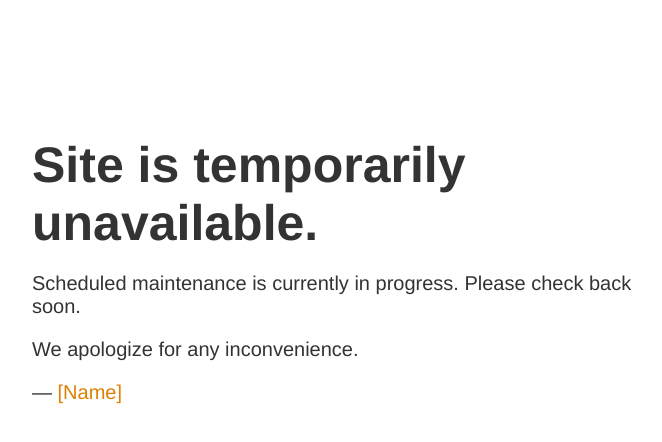
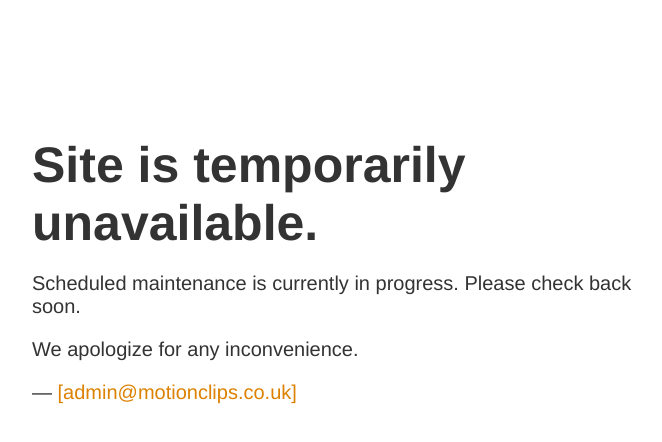
Before and after one commit to tonygkent/herestofred, a plain HTML site: page index.html in a window 1280 px wide. Shown: the whole page, without its empty margins (283-945 px from the left). Drawn offline with Linux system fonts and the light colour scheme.

Commit message:
Update index.html

```diff
--- a/index.html
+++ b/index.html
@@ -20,7 +20,7 @@
             <h1>Site is temporarily unavailable.</h1>
             <p>Scheduled maintenance is currently in progress. Please check back soon.</p>
             <p>We apologize for any inconvenience.</p>
-            <p id="signature">&mdash; <a href="mailto:[Email]">[Name]</a></p>
+            <p id="signature">&mdash; <a href="mailto:[Email]">[admin@motionclips.co.uk]</a></p>
         </article>
     </body>
 </html>
```
